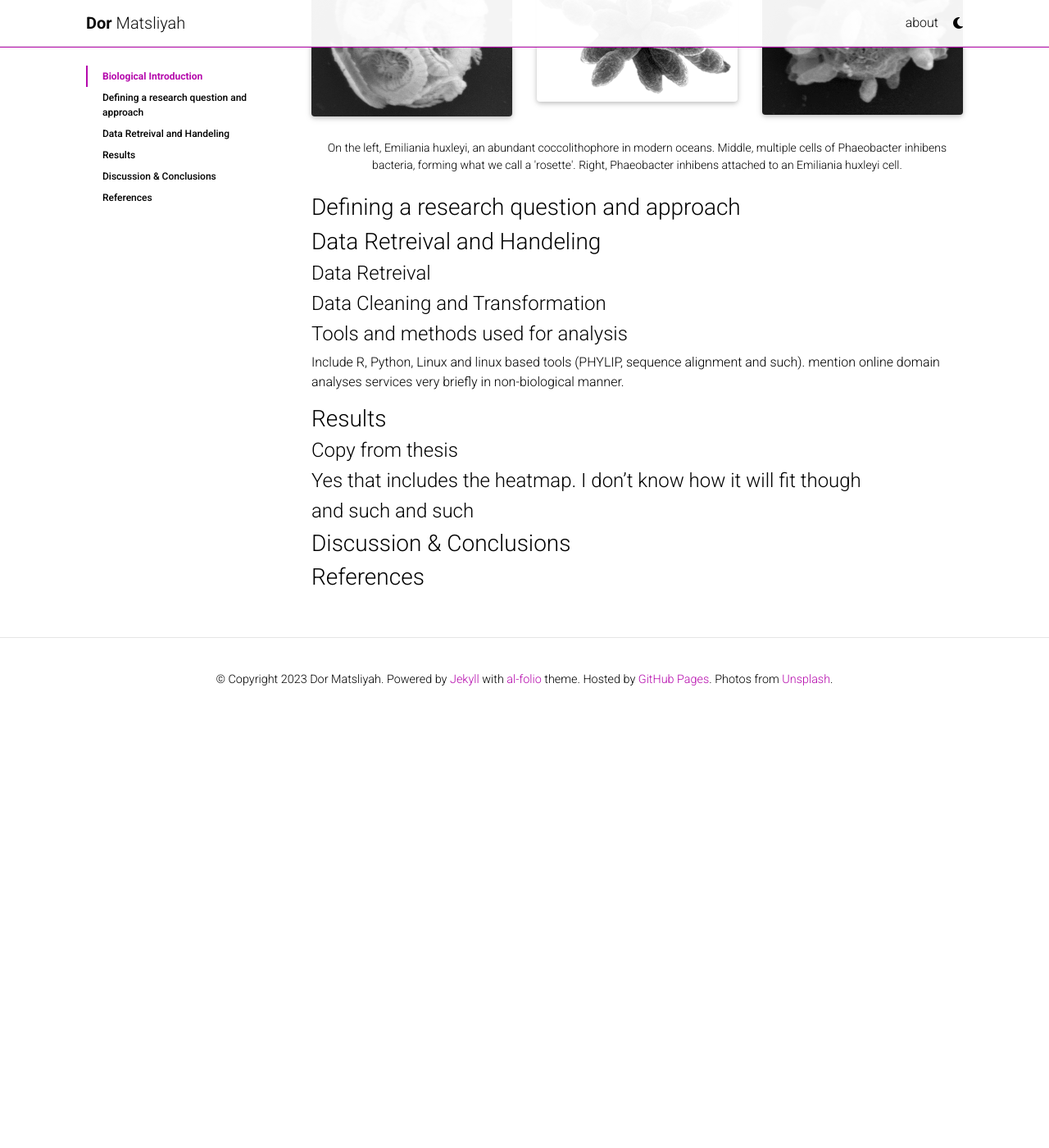
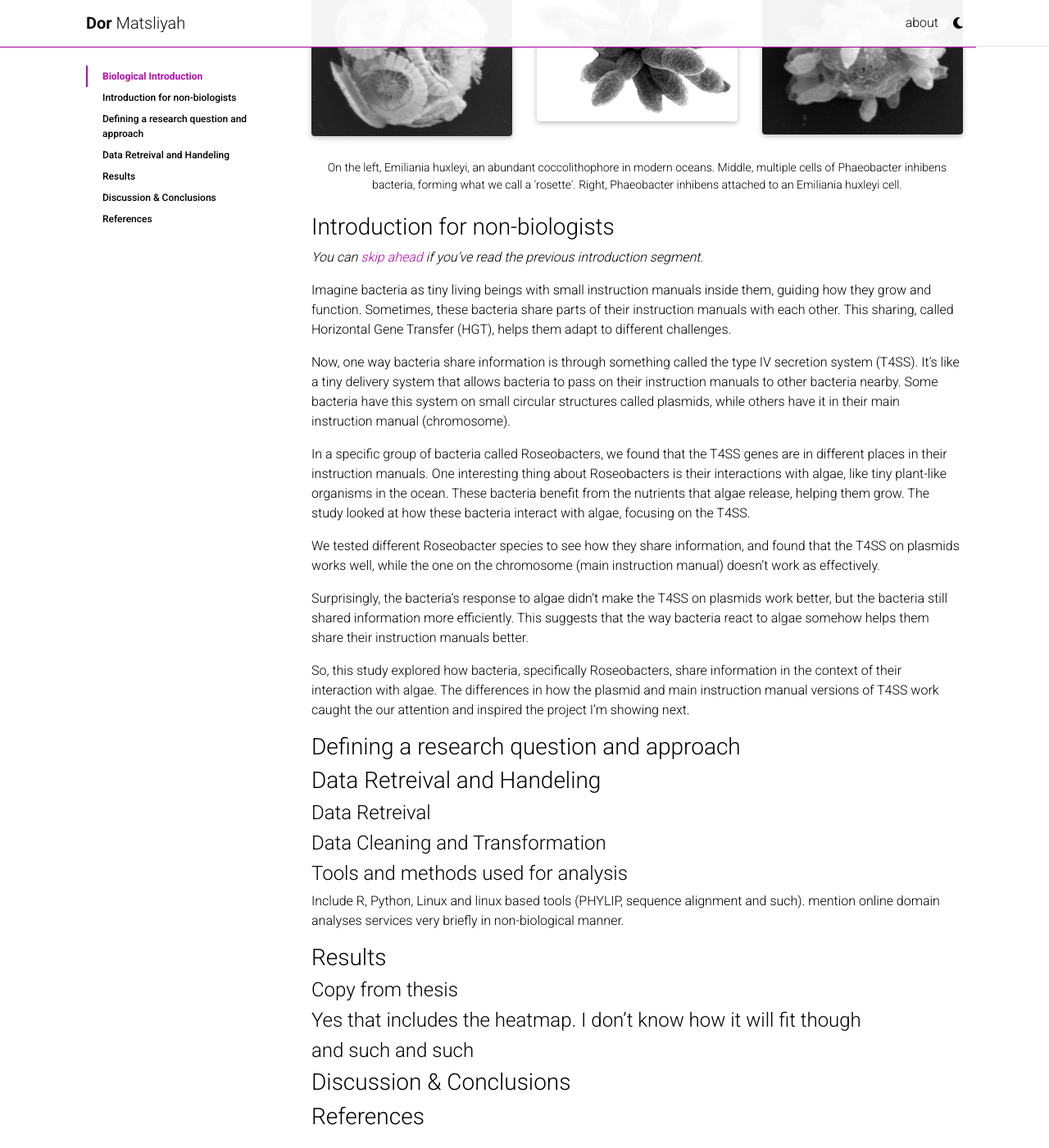
Before and after one commit to DMatsliyah/DMatsliyah.github.io, a Jekyll site: the page built from _projects/T4SS.md, in a window 1280 px wide and 1400 px high, scrolled down 1841 px. Shown: the whole window at 82% size. Built offline with Jekyll 4.4.1, drawn with Linux system fonts in a browser that asks for light colours; full-size pictures stand in for the smaller copies a plugin makes; emoji names are drawn with the system emoji font; comment, search, counter and statistics services are not loaded; a style sheet for code colours, icons or effects is not loaded; before the commit the page ends 2721 px from its top, so only the background shows below that; some of the changed text lies outside the part shown.

Commit message:
Update T4SS.md
* add 'brief intro for non biologists' section and redirection for page top.

```diff
--- a/_projects/T4SS.md
+++ b/_projects/T4SS.md
@@ -15,7 +15,7 @@
 
 Parts of my work were featured [in a very recent paper which was submitted not long ago](https://www.biorxiv.org/content/10.1101/2023.11.14.567099v2). Therefore I'll only give very brief and partial introduction before diving into the data analysis driven portion of the project. Please read the paper if you want to read about the biology! :man_scientist: :microbe:
 
-Not a biologist? No worries! You can [skip the biology and go straight into my data analysis project!](#defining-a-research-question-and-approach).
+Not a biologist? No worries! You can [skip the biology and go through a much simpler explanation of what's going on](#introduction-for-non-biologists) or you can [go straight into my data analysis project!](#defining-a-research-question-and-approach).
 
 <div class="row justify-content-center">
     <div class="col-sm mt-3 mt-md-0 text-center">
@@ -53,6 +53,21 @@
     On the left, Emiliania huxleyi, an abundant coccolithophore in modern oceans. Middle, multiple cells of Phaeobacter inhibens bacteria, forming what we call a 'rosette'. Right, Phaeobacter inhibens attached to an Emiliania huxleyi cell.
 </div>
 
+### Introduction for non-biologists
+*You can [skip ahead](#defining-a-research-question-and-approach) if you've read the previous introduction segment.*
+
+Imagine bacteria as tiny living beings with small instruction manuals inside them, guiding how they grow and function. Sometimes, these bacteria share parts of their instruction manuals with each other. This sharing, called Horizontal Gene Transfer (HGT), helps them adapt to different challenges.
+
+Now, one way bacteria share information is through something called the type IV secretion system (T4SS). It's like a tiny delivery system that allows bacteria to pass on their instruction manuals to other bacteria nearby. Some bacteria have this system on small circular structures called plasmids, while others have it in their main instruction manual (chromosome).
+
+In a specific group of bacteria called Roseobacters, we found that the T4SS genes are in different places in their instruction manuals. One interesting thing about Roseobacters is their interactions with algae, like tiny plant-like organisms in the ocean. These bacteria benefit from the nutrients that algae release, helping them grow. The study looked at how these bacteria interact with algae, focusing on the T4SS.
+
+We tested different Roseobacter species to see how they share information, and found that the T4SS on plasmids works well, while the one on the chromosome (main instruction manual) doesn't work as effectively.
+
+Surprisingly, the bacteria's response to algae didn't make the T4SS on plasmids work better, but the bacteria still shared information more efficiently. This suggests that the way bacteria react to algae somehow helps them share their instruction manuals better.
+
+So, this study explored how bacteria, specifically Roseobacters, share information in the context of their interaction with algae. The differences in how the plasmid and main instruction manual versions of T4SS work caught the our attention and inspired the project I'm showing next.
+
 ### Defining a research question and approach
 
 ### Data Retreival and Handeling
```
